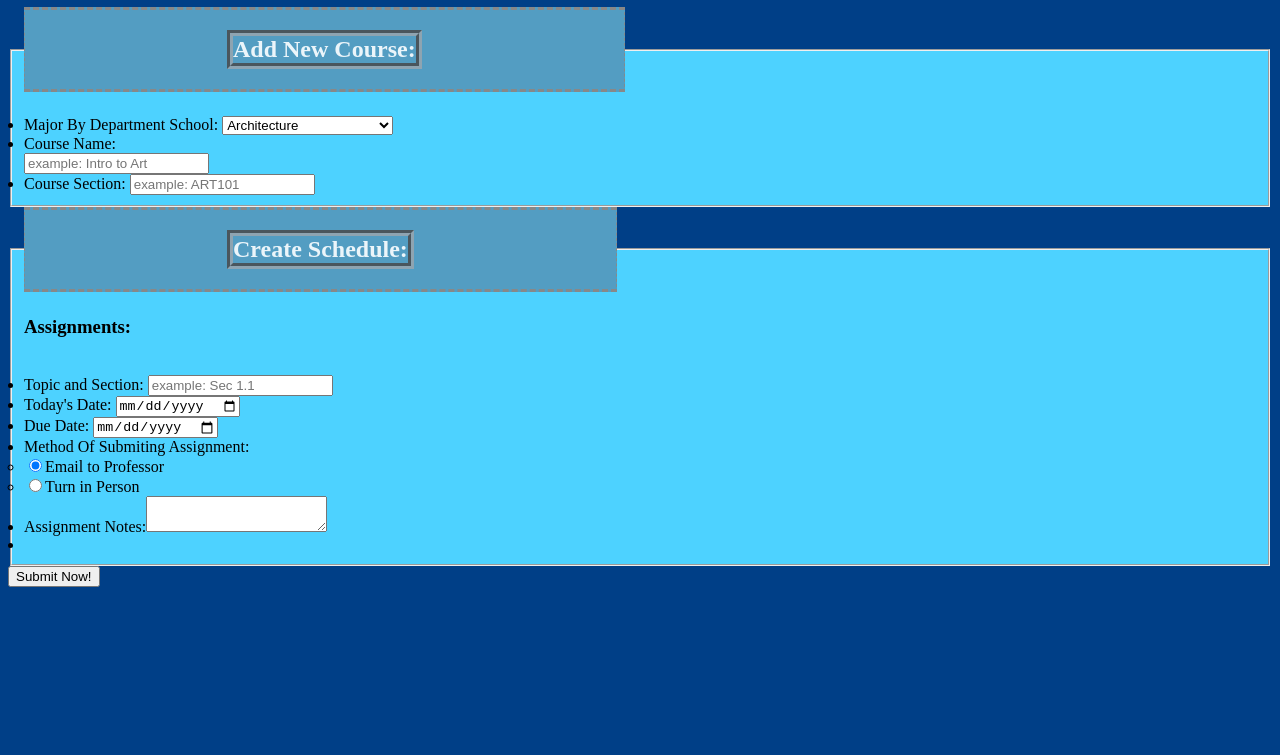
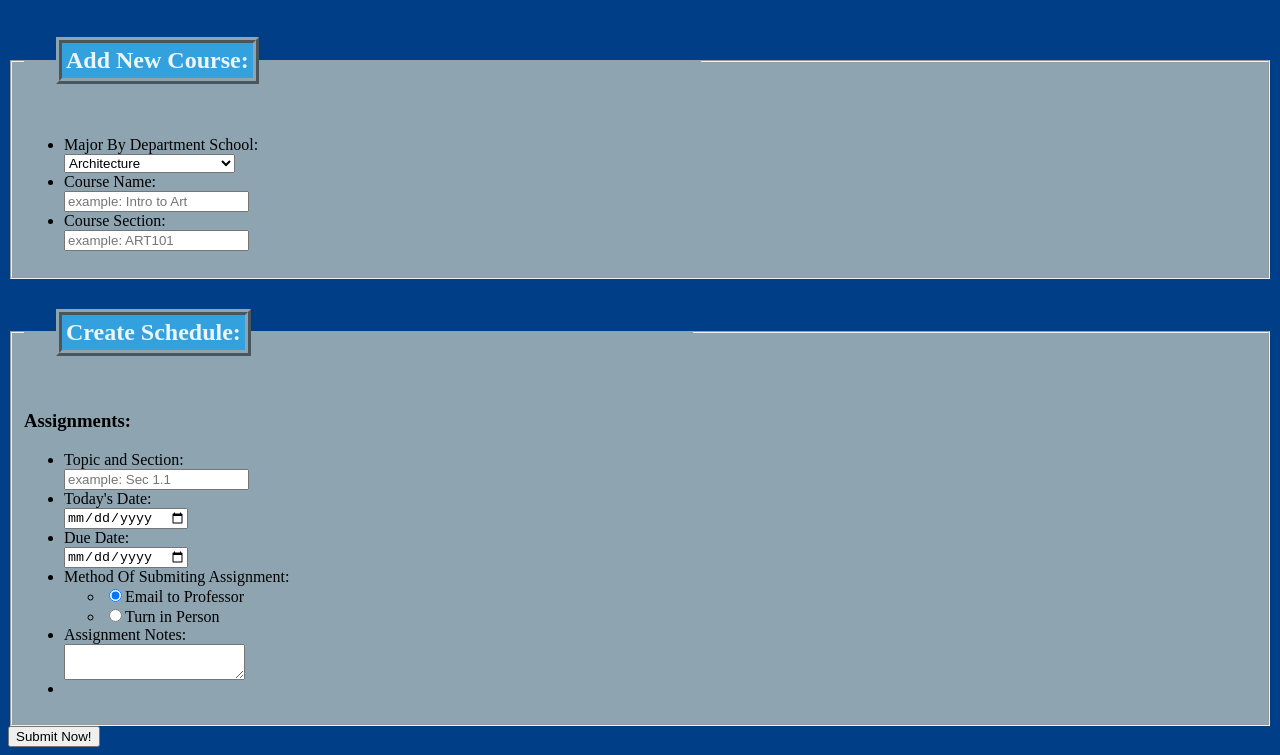
Before and after one commit to alexcherrera/Herrera_Alexander_project2, a plain HTML site: page additem.html in a window 1280 px wide. Shown: the part 80-835 px from the top of the page. Before the commit the page ends 800 px from the top, so only its background shows below. Drawn offline with Linux system fonts and the light colour scheme.

Commit message:
testing colors and formats and changing fields to block

```diff
--- a/style.css
+++ b/style.css
@@ -21,30 +21,53 @@ article {
 	color: #F0F3f5;
 }
 h2 {
-	border:6px groove #8EA4B1;
-	margin:20px 200px;
+	border:6px ridge #8EA4B1;
+	margin-top: 30px;
+	margin-right: 440px;
+	margin-bottom: 30px;
+	margin-left:30px;
+	padding: 2px;
+	text-align: left;
+	color: #F0F3f5;
+	background-color: #33A1DE;
 }
-legend {
-	border-height:10px;
-	border-style: dashed;
-	border-width: 3px;
-	border-left-width: 1px;
-	border-right-width: 1px;
-	border-color: #888888;
-	background-color: #539DC2;
+a {
+	margin: 30px;
+	border: 2px solid #000000;
+	padding: 2px;
+	color: #000000;
+	background-color: #BFCBD3;
+
+}
+fieldset {
+	background-color: #8EA4B1;
+}
+legend h2{
+	padding: 4px;
 	color: #EBF5FA;
 }
-fieldset {
-	background-color: #4DD2FF;
+
+#MajorByDepartmentSchools {
+	display:block;
 }
-
-
-ul {
-	display: inline;
-
+legend h3 {
+	margin-top:20px;
 }
-
 #CourseName {
 	display: block;
-
 }
+#CourseSection {
+	display: block;
+}
+#TopicandSection {
+	display: block;
+}
+#TodaysDate {
+	display: block;
+}
+#DueDate {
+	display: block;
+}
+#NoteSection {
+	display: block;
+}
```
